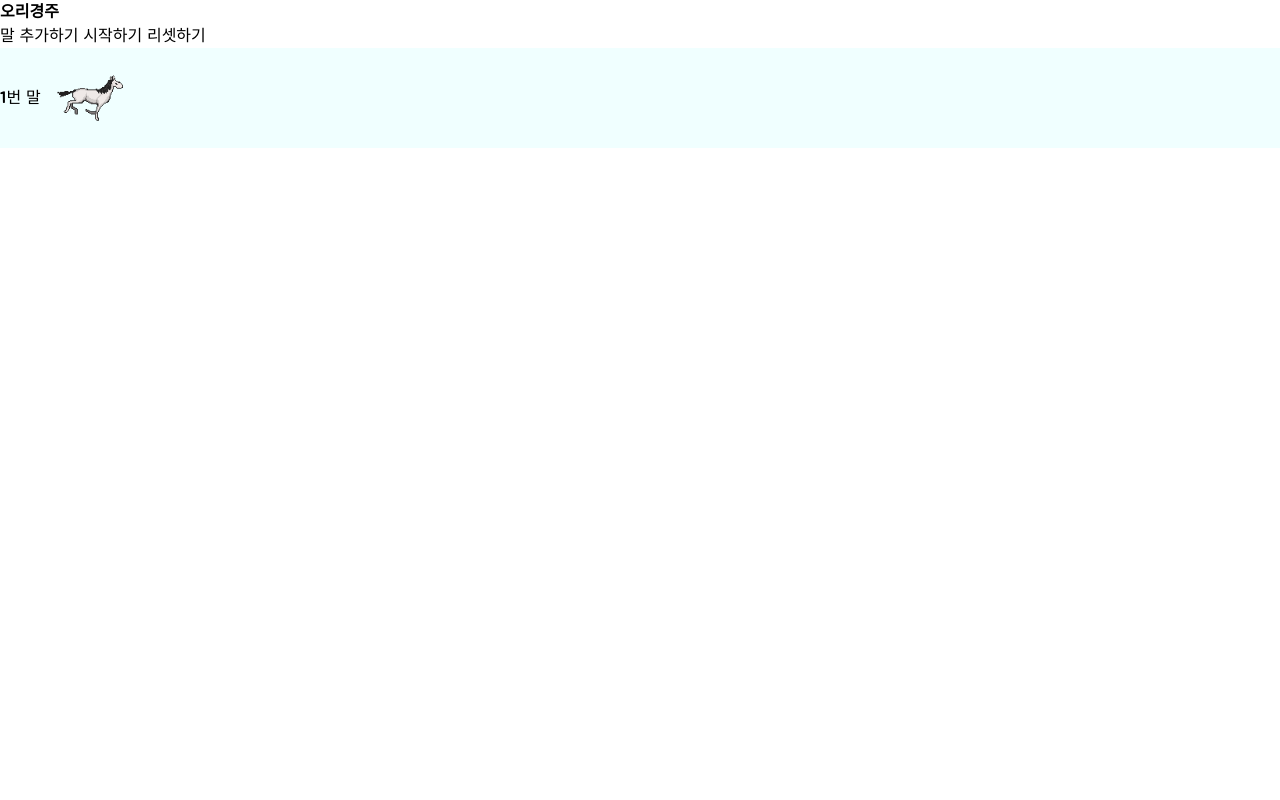
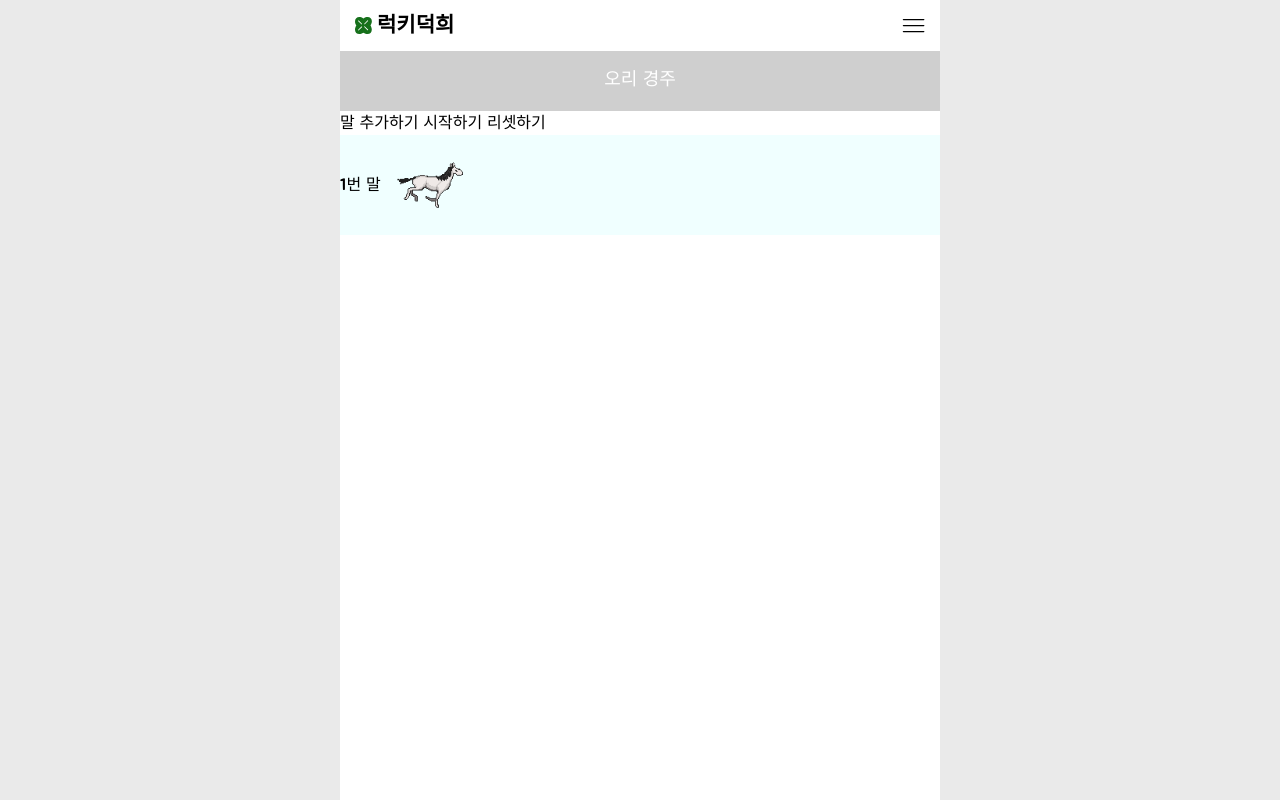
Before and after one commit to piggmme/lucky-ducky, a SvelteKit app: page /race in a window 1280 px wide. Built offline with nearby package versions, Linux system fonts and the light colour scheme.

Commit message:
feat: 오리 경주 레이아웃 추가

```diff
--- a/src/routes/race/+page.svelte
+++ b/src/routes/race/+page.svelte
@@ -1,7 +1,15 @@
 <script>
+  import GameName from '@/components/common/GameName.svelte';
   import Race from '@/components/race/Race.svelte';
+  import MobileLayout from '@/Layout/MobileLayout.svelte';
 </script>
 
-<h1>오리경주</h1>
+<MobileLayout>
+  <div class="">
+    <GameName>오리 경주</GameName>
+  </div>
+  <Race />
+</MobileLayout>
 
-<Race />
+<style lang="scss">
+</style>
```
